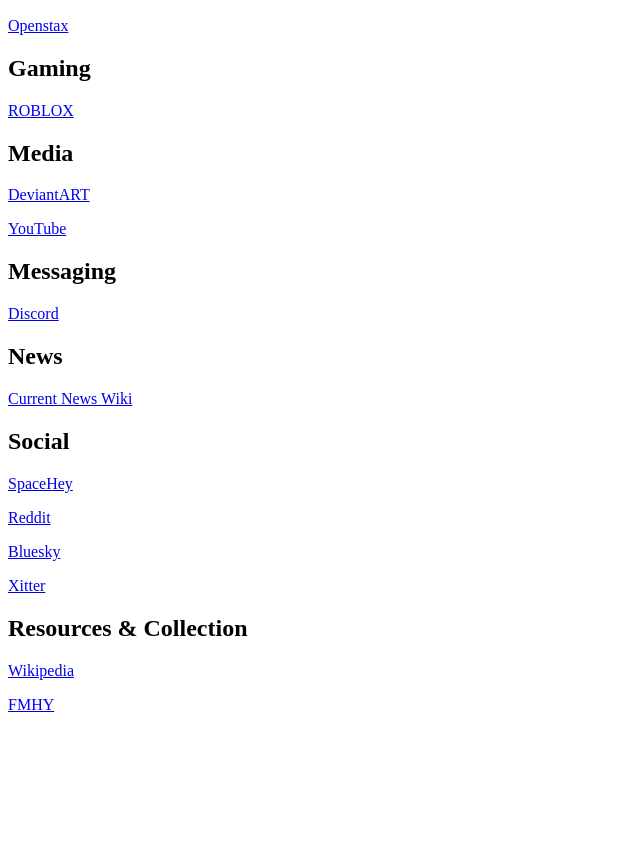
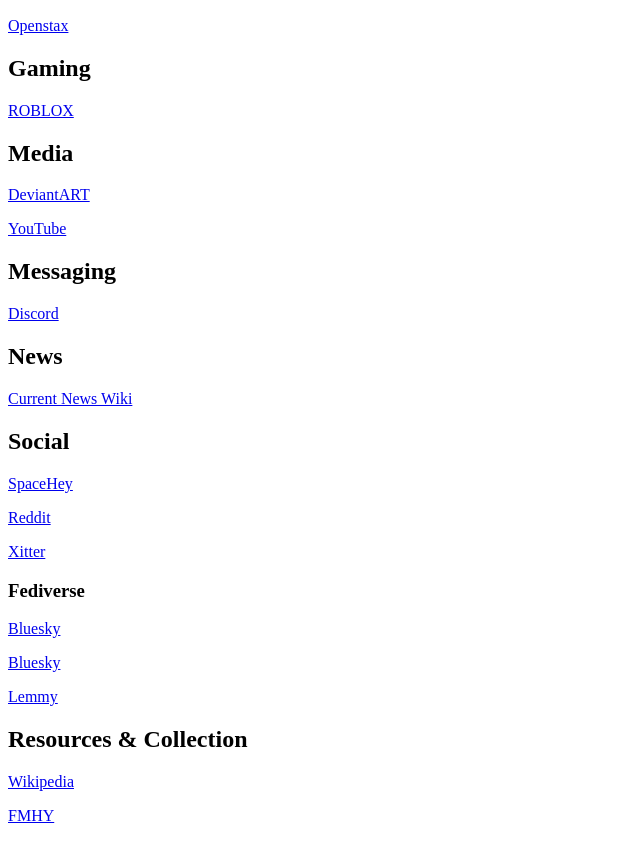
Before and after one commit to ikkqqstudio/Startpage-lite, a plain HTML site: page Demo/index.html in a window 1280 px wide. Shown: the part 110-951 px from the top of the page, without its empty margins (0-640 px from the left). Before the commit the page ends 840 px from the top, so only its background shows below. Drawn offline with Linux system fonts and the light colour scheme.

Commit message:
Update index.html

```diff
--- a/Demo/index.html
+++ b/Demo/index.html
@@ -21,8 +21,11 @@
     <h2>Social</h2>
     <a href="https://spacehey.com"><p>SpaceHey</p></a>
     <a href="https://www.reddit.com/"><p>Reddit</p></a>
+    <a href="https://x.com/"><p>Xitter</p></a>
+    <h3>Fediverse</h3>
     <a href="https://bsky.app/"><p>Bluesky</p></a>
-    <a href="https://x.com/"><p>Xitter</p></a>
+    <a href="https://joinmastodon.org/"><p>Bluesky</p></a>
+    <a href="https://join-lemmy.org/"><p>Lemmy</p></a>
     <h2>Resources & Collection</h2>
     <a href="https://www.wikipedia.org"><p>Wikipedia</p></a>
     <a href="https://fmhy.net/"><p>FMHY</p></a>
```
